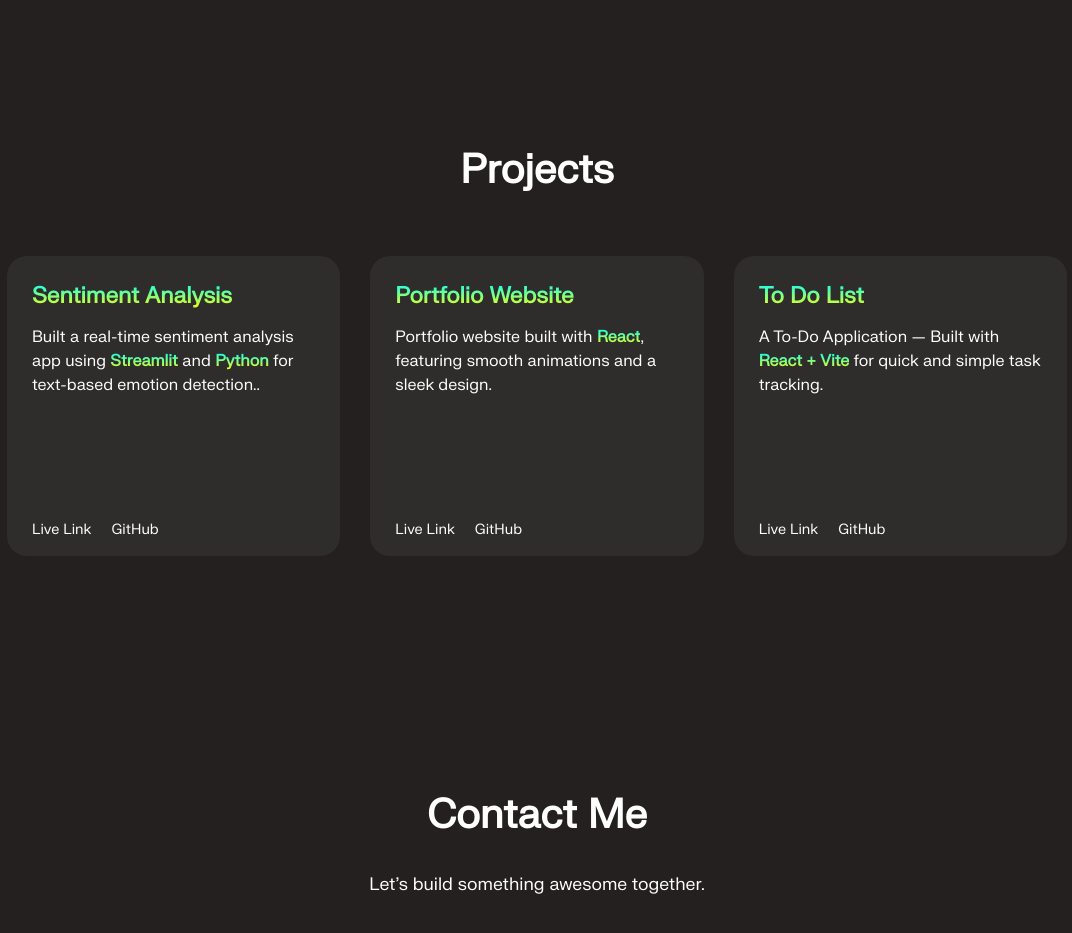
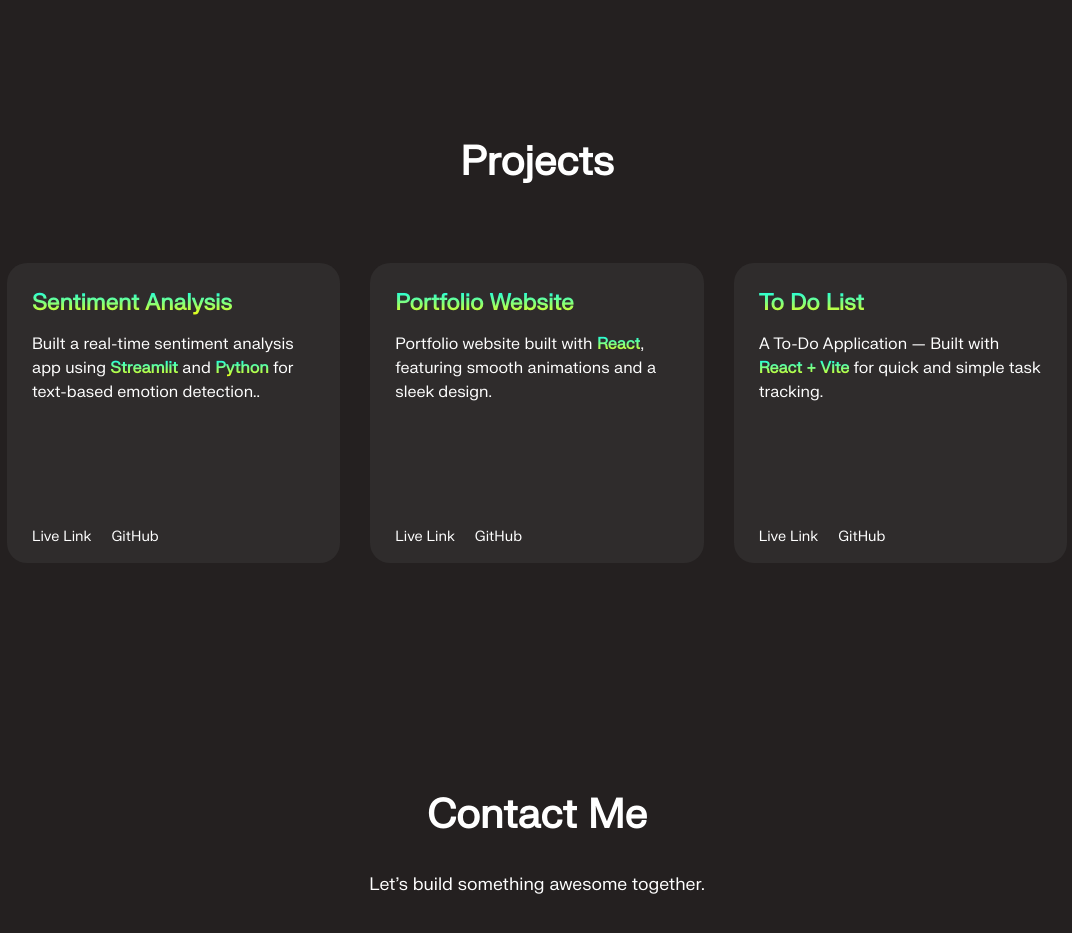
Before and after one commit to RaviAshray15/personal-portfolio, a React (Create React App) app: page / in a window 1280 px wide. Shown: the part 2520-3453 px from the top of the page, without its empty margins (103-1175 px from the left). Built offline with nearby package versions, Linux system fonts and the light colour scheme.

Commit message:
Update Navbar.css

```diff
--- a/src/components/Navbar.css
+++ b/src/components/Navbar.css
@@ -282,7 +282,7 @@ section h2 {
 
 .projects h2{
     text-align: center;
-    margin-bottom: 60px;
+    margin-bottom: 75px;
 }
 
 .project-list {
```
